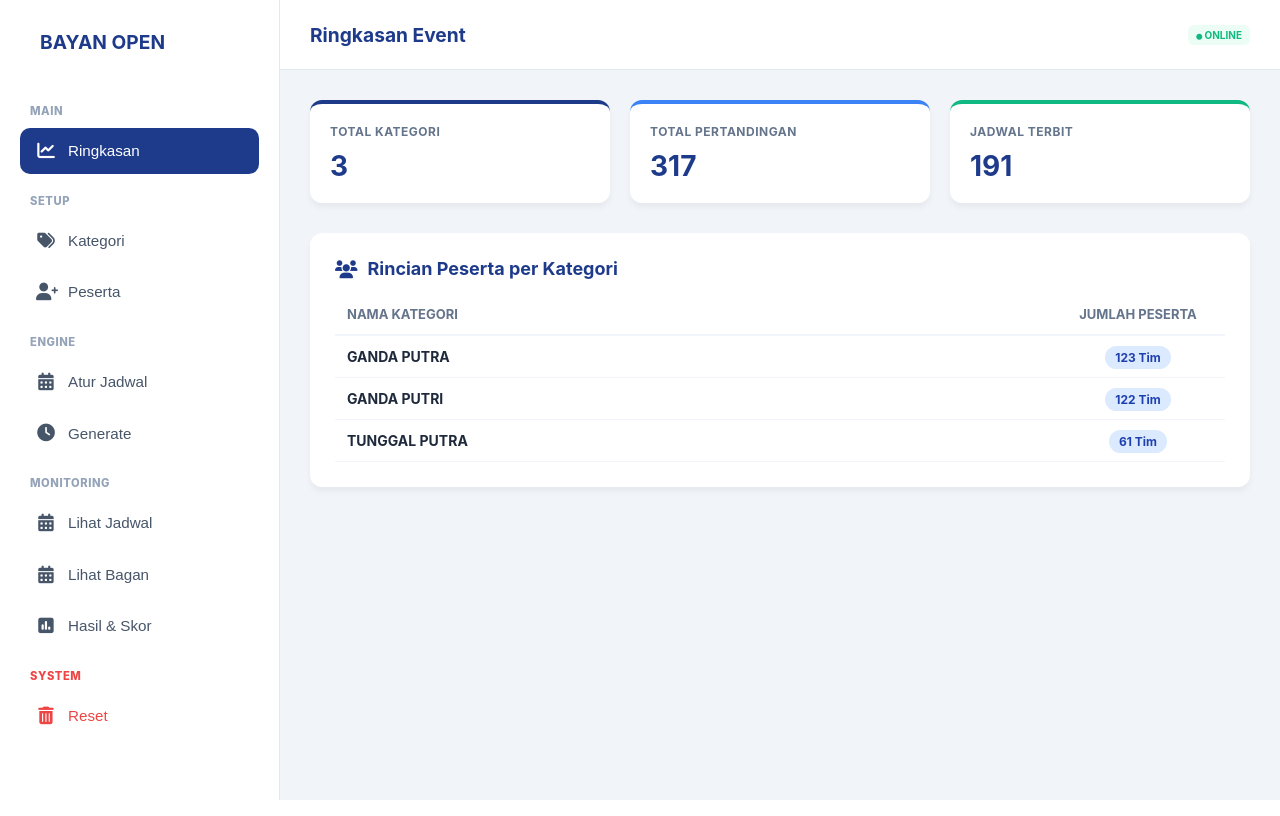
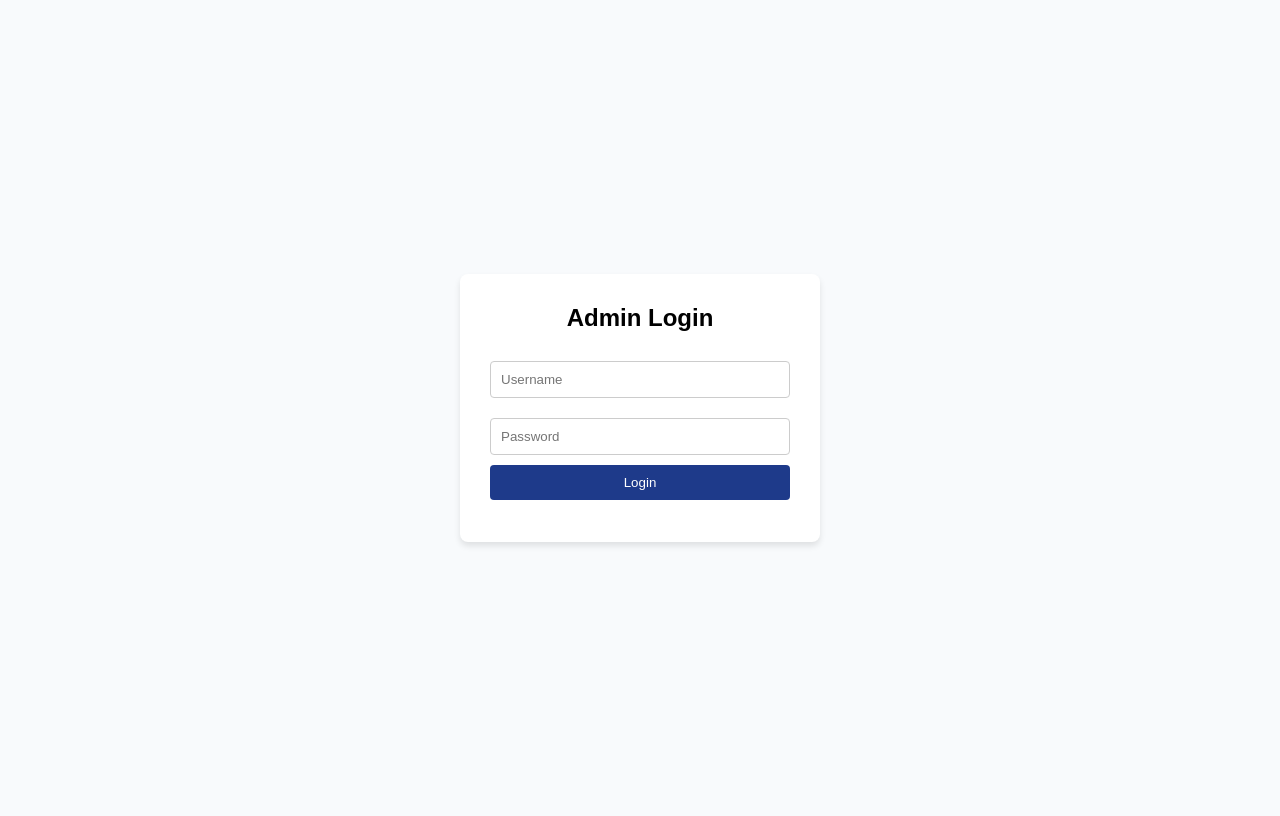
Before and after one commit to ICT-Bayan-Group/bagan-manager, a Flask app: page /admin in a window 1280 px wide. Run offline with Flask 3, Linux system fonts and the light colour scheme; data comes from the database, SQL or seed files in the repository.

Commit message:
Penambahan login

```diff
--- a/app.py
+++ b/app.py
@@ -1,4 +1,4 @@
-from flask import Flask, request, jsonify, render_template, send_file
+from flask import Flask, request, jsonify, render_template, send_file, make_response
 from flask_cors import CORS
 import json
 import subprocess
@@ -6,11 +6,66 @@ import pandas as pd
 import os
 import math
 import sqlite3
+import jwt
+import datetime
+from functools import wraps
 
 app = Flask(__name__)
-CORS(app)
+# Izinkan semua domain (atau domain tertentu) dan izinkan header 'Authorization'
+CORS(app, supports_credentials=True, allow_headers=["Content-Type", "Authorization"])
 app.config['TEMPLATES_AUTO_RELOAD'] = True
+app.config['SECRET_KEY'] = 'kunci_rahasia_bagan_2026' # Pastikan ini sama di semua fungsi
 CONFIG_FILE = 'config.json'
+
+app.config['SECRET_KEY'] = 'kunci_rahasia_bagan'
+
+# 1. SATPAM VERSI COOKIE
+def token_required(f):
+    @wraps(f)
+    def decorated(*args, **kwargs):
+        token = request.cookies.get('adminToken')
+
+        # Daftar halaman yang kalau diakses tanpa login, harus balik ke login.html
+        halaman_admin = ['/admin', '/pendaftaran', '/manage-categories','/jadwal','/run-schedule','/reset-all']
+
+        if not token:
+            if request.path in halaman_admin:
+                # Balikkan ke login.html biar user bisa login lagi
+                return render_template('login.html', error="Silakan login dahulu.")
+
+            # Jika ini request data (API), kasih pesan JSON
+            return jsonify({'message': 'Akses ditolak. Token tidak ditemukan!'}), 401
+
+        try:
+            data = jwt.decode(token, app.config['SECRET_KEY'], algorithms=["HS256"])
+            current_user = data['user']
+        except Exception:
+            if request.path in halaman_admin:
+                return render_template('login.html', error="Sesi habis. Silakan login ulang.")
+            return jsonify({'message': 'Token tidak valid/kedaluwarsa!'}), 401
+
+        return f(current_user, *args, **kwargs)
+    return decorated
+
+# 2. ENDPOINT LOGIN (Simpan ke Cookie)
+@app.route('/api/login', methods=['POST'])
+def login():
+    data = request.get_json()
+    if data and data.get('username') == 'admin' and data.get('password') == '12345':
+        token = jwt.encode({
+            'user': data['username'],
+            'exp': datetime.datetime.utcnow() + datetime.timedelta(hours=24)
+        }, app.config['SECRET_KEY'], algorithm="HS256")
+
+        # Buat response sukses
+        resp = make_response(jsonify({'message': 'Login berhasil'}))
+        # Simpan token ke Cookie browser (httponly=True membuatnya sangat aman dari hacker)
+        resp.set_cookie('adminToken', token, httponly=True)
+        return resp
+
+    return jsonify({'message': 'Username atau password salah!'}), 401
+
+# (Lanjutkan dengan rute /get-categories dan /simpan-tim yang juga pakai @token_required)
 
 # 1. Database hanya untuk menyimpan skor (Buku Catatan)
 def init_skor_db():
@@ -31,11 +86,12 @@ def init_skor_db():
 # --- TAMBAHKAN RUTE INI ---
 @app.route('/')
 def home():
-    return render_template('index.html')
+    return render_template('login.html')
 # --------------------------
 
 @app.route('/admin')
-def tampil_adminl():
+@token_required
+def tampil_adminl(current_user):
     return render_template('admin.html')
 
 
@@ -66,7 +122,8 @@ def input_skor_page():
 
 
 @app.route('/jadwal')
-def tampil_jadwal():
+@token_required
+def tampil_jadwal(current_user):
     return render_template('jadwal.html')
 # --------------------------
 
@@ -88,12 +145,14 @@ def simulasi():
     return render_template('simulator.html')
 
 @app.route('/pendaftaran')
-def pendaftaran():
+@token_required
+def pendaftaran(current_user):
     return render_template('pendaftaran.html')
 
 
 
 @app.route('/get-categories', methods=['GET'])
+#@token_required
 def get_categories():
     try:
         # Mencari file categories.json
@@ -148,7 +207,8 @@ def execute_bagan():
 
 
 @app.route('/run-schedule', methods=['POST'])
-def execute_generate():
+@token_required
+def execute_generate(current_user):
     try:
         # Menjalankan script bagan.py
         result = subprocess.run(["python3", "generate_main.py"], capture_output=True, text=True)
@@ -164,7 +224,8 @@ def execute_generate():
 import subprocess
 
 @app.route('/reset-all', methods=['POST'])
-def reset_all():
+@token_required
+def reset_all(current_user):
     data = request.json
     password_input = data.get('password')
 
@@ -493,7 +554,8 @@ def simpan_tim():
     return jsonify({"message": f"Berhasil! {jumlah_seed} Seed dikunci, sisanya diacak."})
 
 @app.route('/manage-categories')
-def manage_categories_page():
+@token_required
+def manage_categories_page(current_user):
     return render_template('manage_categories.html')
 
 @app.route('/save-categories', methods=['POST'])
--- a/templates/bagan.html
+++ b/templates/bagan.html
@@ -276,6 +276,7 @@
             fetch('/api/save-swap-bracket', {
                 method: 'POST',
                 headers: {'Content-Type': 'application/json'},
+                'Authorization': 'Bearer ' + token // <--- TAMBAHKAN INI
                 body: JSON.stringify({ kategori: cat, teams: newTeamsList })
             })
             .then(res => res.json())
--- /dev/null
+++ b/templates/login.html
@@ -0,0 +1,43 @@
+<!DOCTYPE html>
+<html lang="id">
+<head>
+    <meta charset="UTF-8">
+    <title>Login - Bagan Admin</title>
+    <style>
+        body { font-family: sans-serif; display: flex; justify-content: center; align-items: center; height: 100vh; background: #f8fafc; }
+        .login-box { background: white; padding: 30px; border-radius: 8px; box-shadow: 0 4px 6px rgba(0,0,0,0.1); width: 300px; }
+        input { width: 100%; padding: 10px; margin: 10px 0; border: 1px solid #ccc; border-radius: 4px; box-sizing: border-box; }
+        button { width: 100%; padding: 10px; background: #1e3a8a; color: white; border: none; border-radius: 4px; cursor: pointer; }
+    </style>
+</head>
+<body>
+    <div class="login-box">
+        <h2 style="text-align: center; margin-top:0;">Admin Login</h2>
+        <input type="text" id="username" placeholder="Username">
+        <input type="password" id="password" placeholder="Password">
+        <button onclick="login()">Login</button>
+        <p id="error-msg" style="color: red; font-size: 12px; text-align: center;"></p>
+    </div>
+
+    <script>
+        async function login() {
+    const user = document.getElementById('username').value;
+    const pass = document.getElementById('password').value;
+
+    const res = await fetch('/api/login', {
+        method: 'POST',
+        headers: { 'Content-Type': 'application/json' },
+        body: JSON.stringify({ username: user, password: pass })
+    });
+
+    if (res.ok) {
+        // Langsung pindah halaman! Cookie sudah otomatis tersimpan oleh server.
+        window.location.href = '/admin';
+    } else {
+        const data = await res.json();
+        document.getElementById('error-msg').innerText = data.message;
+    }
+}
+    </script>
+</body>
+</html>
```
